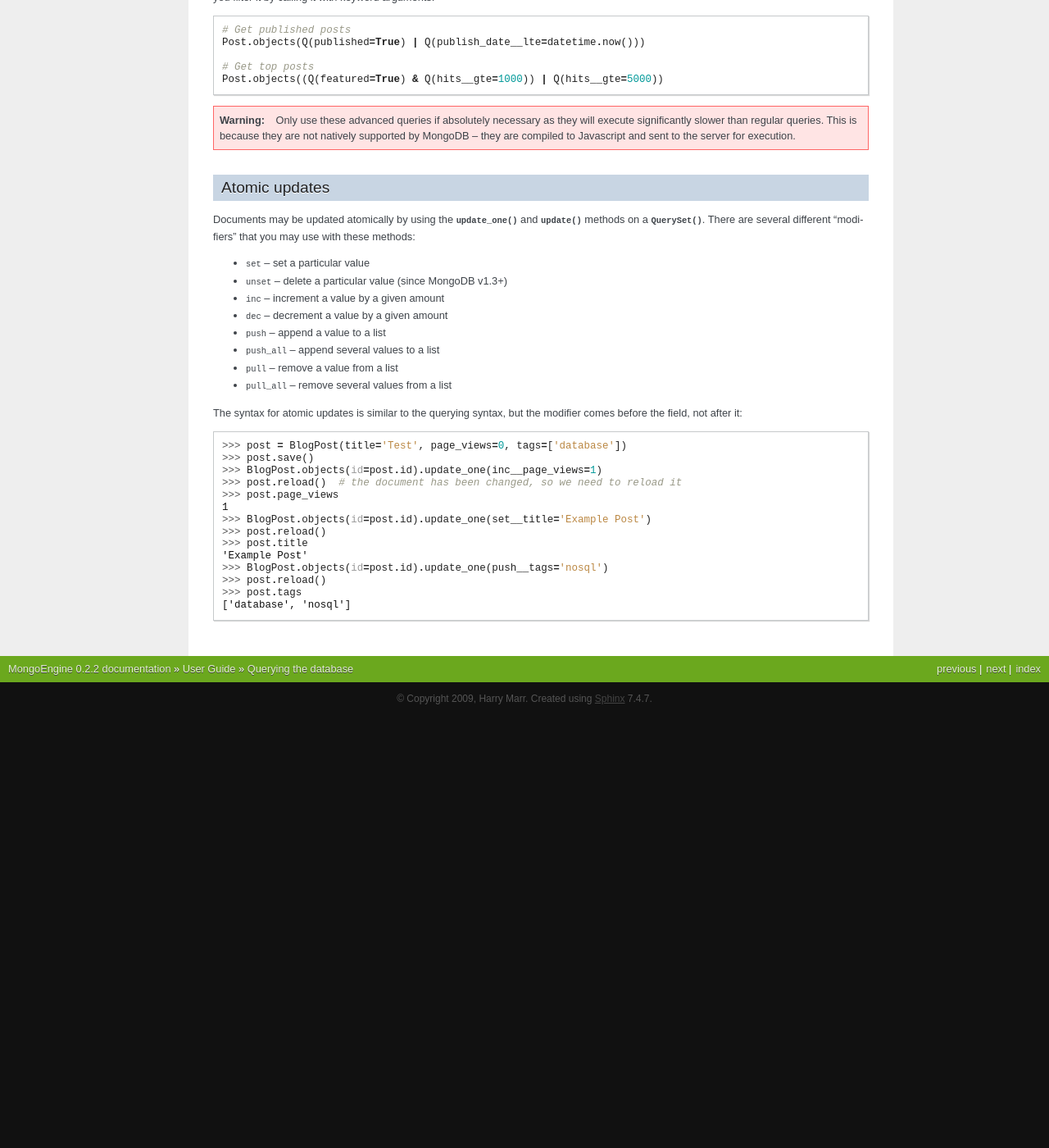
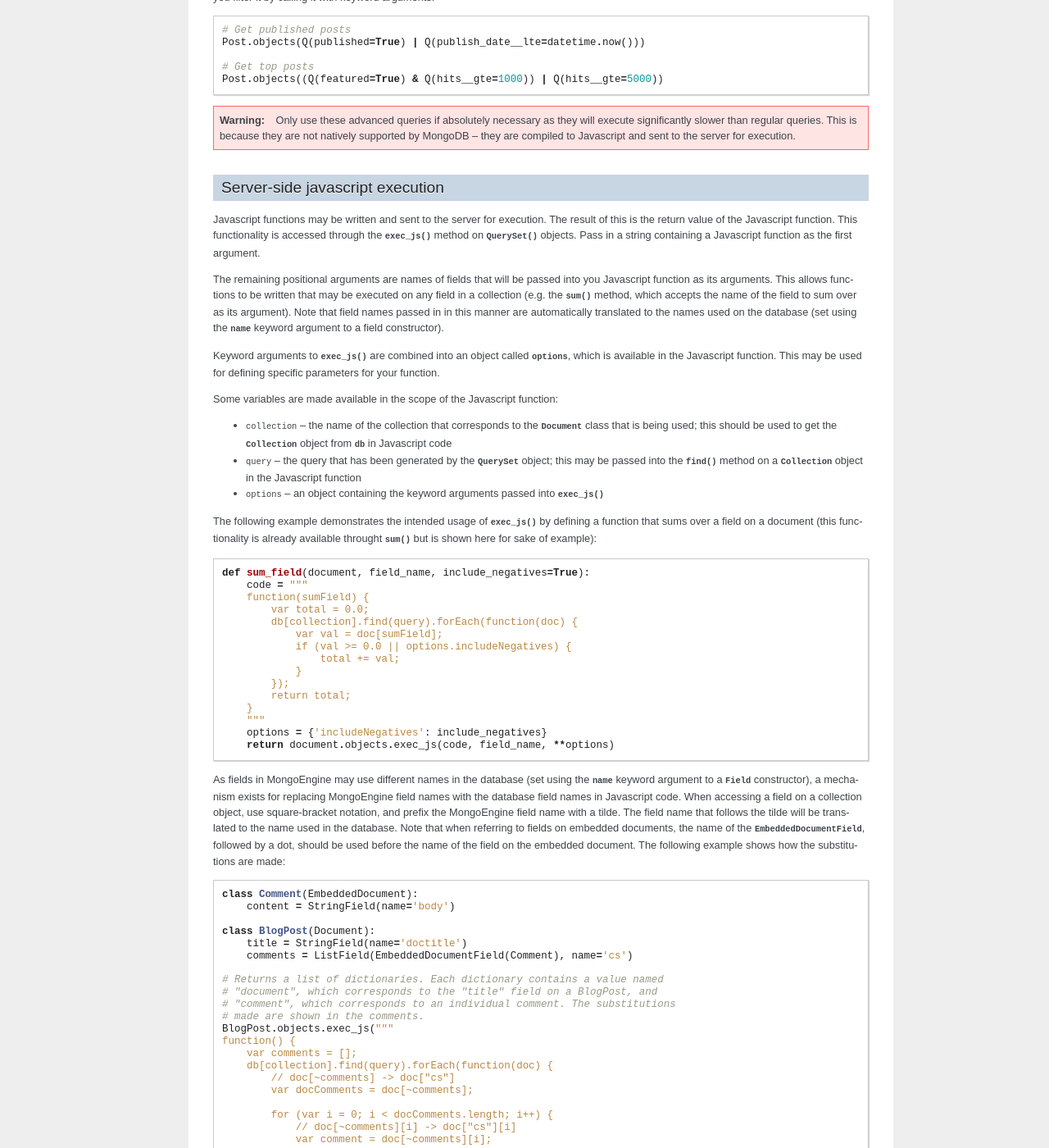
Before and after one commit to MongoEngine/mongoengine, a Sphinx documentation site: the page built from docs/guide/querying.rst, in a window 1280 px wide and 1400 px high, scrolled down 3566 px. Shown: the whole window at 82% size. Built offline with Sphinx 7.4.7, drawn with Linux system fonts in a browser that asks for light colours; before the commit the page ends 4438 px from its top, so only the background shows below that; some of the changed text lies outside the part shown.

Commit message:
Added server-side js docs

```diff
--- a/docs/guide/querying.rst
+++ b/docs/guide/querying.rst
@@ -232,6 +232,109 @@ calling it with keyword arguments::
    natively supported by MongoDB -- they are compiled to Javascript and sent
    to the server for execution.
 
+Server-side javascript execution
+================================
+Javascript functions may be written and sent to the server for execution. The
+result of this is the return value of the Javascript function. This
+functionality is accessed through the
+:meth:`~mongoengine.queryset.QuerySet.exec_js` method on
+:meth:`~mongoengine.queryset.QuerySet` objects. Pass in a string containing a
+Javascript function as the first argument.
+
+The remaining positional arguments are names of fields that will be passed into
+you Javascript function as its arguments. This allows functions to be written
+that may be executed on any field in a collection (e.g. the
+:meth:`~mongoengine.queryset.QuerySet.sum` method, which accepts the name of
+the field to sum over as its argument). Note that field names passed in in this
+manner are automatically translated to the names used on the database (set
+using the :attr:`name` keyword argument to a field constructor).
+
+Keyword arguments to :meth:`~mongoengine.queryset.QuerySet.exec_js` are
+combined into an object called :attr:`options`, which is available in the
+Javascript function. This may be used for defining specific parameters for your
+function.
+
+Some variables are made available in the scope of the Javascript function:
+
+* ``collection`` -- the name of the collection that corresponds to the
+  :class:`~mongoengine.Document` class that is being used; this should be
+  used to get the :class:`Collection` object from :attr:`db` in Javascript
+  code
+* ``query`` -- the query that has been generated by the
+  :class:`~mongoengine.queryset.QuerySet` object; this may be passed into
+  the :meth:`find` method on a :class:`Collection` object in the Javascript
+  function
+* ``options`` -- an object containing the keyword arguments passed into
+  :meth:`~mongoengine.queryset.QuerySet.exec_js`
+
+The following example demonstrates the intended usage of
+:meth:`~mongoengine.queryset.QuerySet.exec_js` by defining a function that sums
+over a field on a document (this functionality is already available throught
+:meth:`~mongoengine.queryset.QuerySet.sum` but is shown here for sake of
+example)::
+
+    def sum_field(document, field_name, include_negatives=True):
+        code = """
+        function(sumField) {
+            var total = 0.0;
+            db[collection].find(query).forEach(function(doc) {
+                var val = doc[sumField];
+                if (val >= 0.0 || options.includeNegatives) {
+                    total += val;
+                }
+            });
+            return total;
+        }
+        """
+        options = {'includeNegatives': include_negatives}
+        return document.objects.exec_js(code, field_name, **options)
+
+As fields in MongoEngine may use different names in the database (set using the
+:attr:`name` keyword argument to a :class:`Field` constructor), a mechanism
+exists for replacing MongoEngine field names with the database field names in
+Javascript code. When accessing a field on a collection object, use
+square-bracket notation, and prefix the MongoEngine field name with a tilde.
+The field name that follows the tilde will be translated to the name used in
+the database. Note that when referring to fields on embedded documents,
+the name of the :class:`~mongoengine.EmbeddedDocumentField`, followed by a dot,
+should be used before the name of the field on the embedded document. The
+following example shows how the substitutions are made::
+
+    class Comment(EmbeddedDocument):
+        content = StringField(name='body')
+
+    class BlogPost(Document):
+        title = StringField(name='doctitle')
+        comments = ListField(EmbeddedDocumentField(Comment), name='cs')
+
+    # Returns a list of dictionaries. Each dictionary contains a value named
+    # "document", which corresponds to the "title" field on a BlogPost, and
+    # "comment", which corresponds to an individual comment. The substitutions
+    # made are shown in the comments.
+    BlogPost.objects.exec_js("""
+    function() {
+        var comments = [];
+        db[collection].find(query).forEach(function(doc) {
+            // doc[~comments] -> doc["cs"]
+            var docComments = doc[~comments];
+
+            for (var i = 0; i < docComments.length; i++) {
+                // doc[~comments][i] -> doc["cs"][i]
+                var comment = doc[~comments][i];
+
+                comments.push({
+                    // doc[~title] -> doc["doctitle"]
+                    'document': doc[~title],
+
+                    // comment[~comments.content] -> comment["body"]
+                    'comment': comment[~comments.content]
+                });
+            }
+        });
+        return comments;
+    }
+    """)
+
 .. _guide-atomic-updates:
 
 Atomic updates
```
Also changed, not shown: 1 other file.
